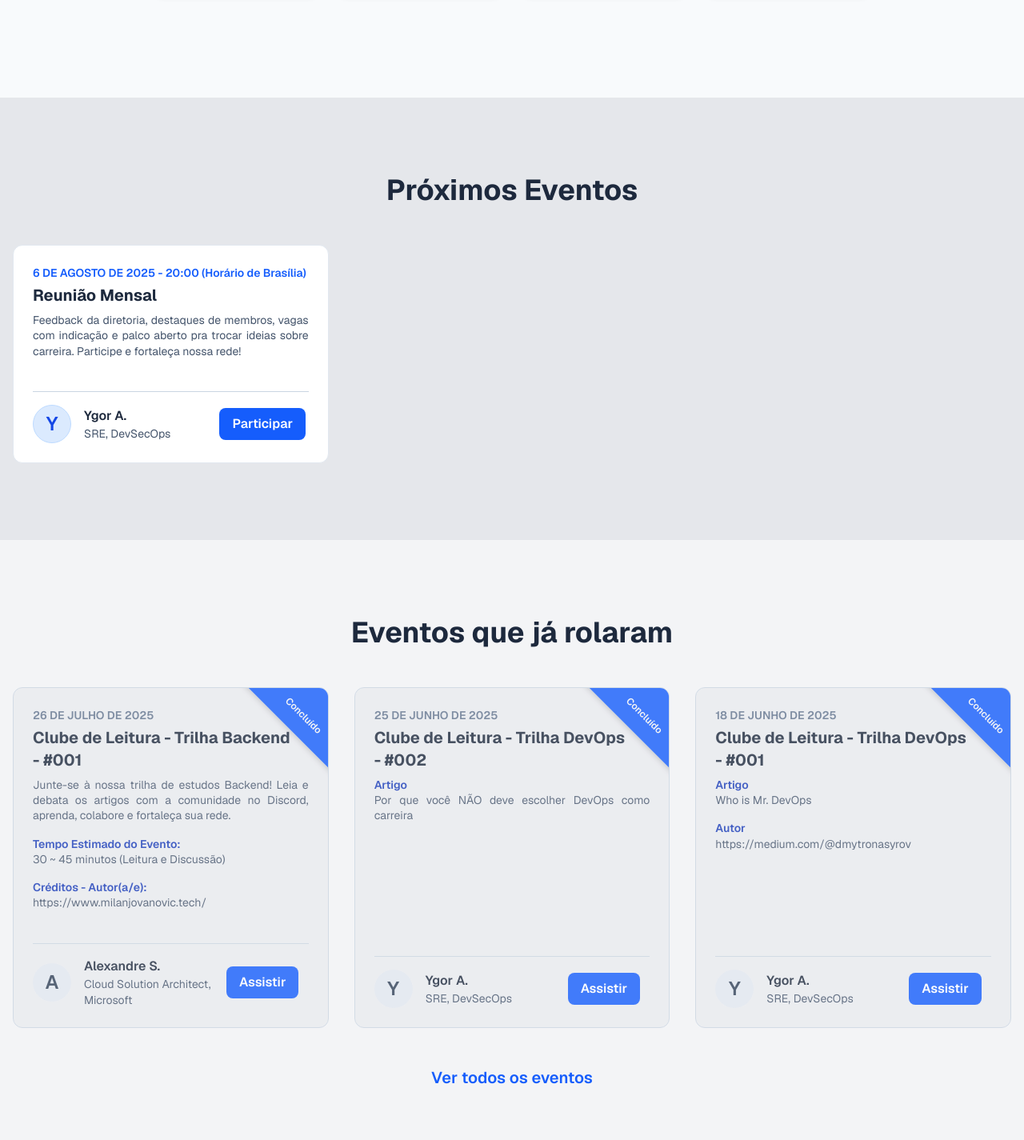
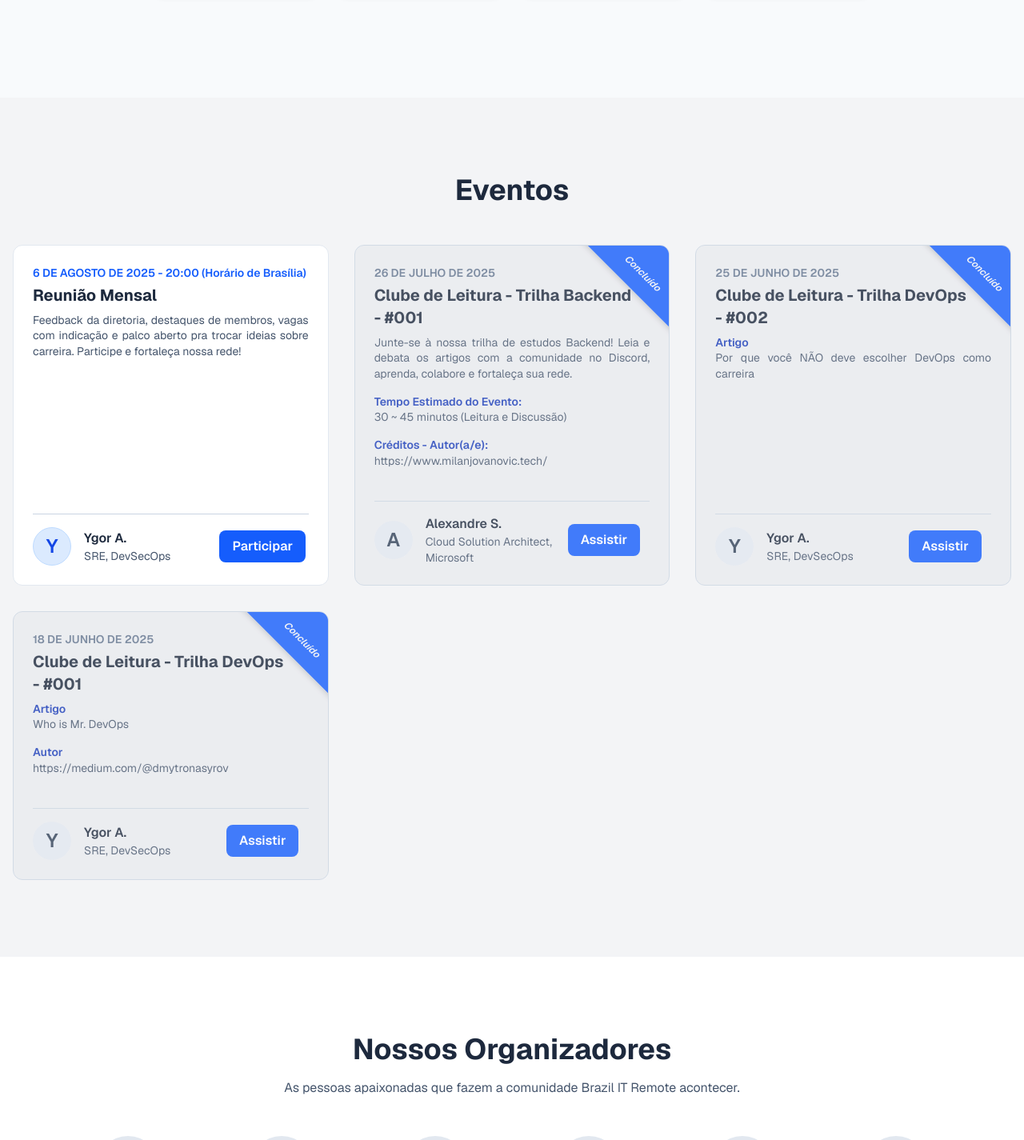
Before and after one commit to BrazilITRemote/brazilitremote-frontend, a Next.js app: page / in a window 1280 px wide. Shown: the part 540-1965 px from the top of the page at 80% size. Built offline with nearby package versions, Linux system fonts and the light colour scheme.

Commit message:
feat: consolidate event sections into a single EventsSection component

```diff
--- a/src/app/(home)/page.tsx
+++ b/src/app/(home)/page.tsx
@@ -1,15 +1,13 @@
 import AboutSection from "../../components/AboutSection";
 import OrganizersSection from "../../components/OrganizersSection";
-import UpcomingEventsSection from "../../components/UpcomingEventsSection";
-import PastEventsSection from "../../components/PastEventsSection";
+import EventsSection from "../../components/EventsSection";
 import DiscordSection from "../../components/DiscordSection";
 
 export default function Home() {
   return (
     <>
       <AboutSection />
-      <UpcomingEventsSection />
-      <PastEventsSection />
+      <EventsSection />
       <OrganizersSection />
       <DiscordSection />
     </>
--- a/src/components/EventCard.tsx
+++ b/src/components/EventCard.tsx
@@ -24,7 +24,7 @@ export default function EventCard({ event, variant }: EventCardProps) {
 
   // Conditional styles based on variant
   const cardStyles = isUpcoming
-    ? "bg-white dark:bg-slate-900 border border-slate-200 dark:border-slate-700 rounded-xl p-6 flex flex-col hover:shadow-2xl hover:-translate-y-1.5 transition-all duration-300"
+    ? "bg-white dark:bg-gray-800 border border-slate-200 dark:border-slate-700 rounded-xl p-6 flex flex-col hover:shadow-2xl hover:-translate-y-1.5 transition-all duration-300"
     : "bg-gray-200/60 dark:bg-slate-800 border border-slate-300 dark:border-slate-700 rounded-xl p-6 flex flex-col opacity-80 hover:opacity-100 hover:shadow-xl hover:-translate-y-1 transition-all duration-300";
 
   const dateStyles = isUpcoming
@@ -40,12 +40,12 @@ export default function EventCard({ event, variant }: EventCardProps) {
   return (
     <div className={`relative overflow-hidden block ${cardStyles}`}>
       {isUpcoming ? null : (
-        <div className="cursor-default absolute w-64 flex flex-col items-center justify-end z-10 pb-4 min-h-20 py-6 -top-4 -right-27 rotate-45 bg-blue-600 dark:bg-slate-800 text-xs font-semibold text-gray-100 dark:text-gray-100 border border-gray-300 dark:border-gray-600 rounded shadow-md">
-          <span>Concluído</span>
+        <div className="cursor-default absolute w-65 flex flex-col items-center justify-end z-10 pb-4 min-h-20 py-6 -top-4 -right-27 rotate-45 bg-blue-600 dark:bg-slate-900 text-xs font-semibold text-gray-100 dark:text-gray-100 border border-gray-300 dark:border-gray-600 rounded shadow-md">
+          <span className="italic">Concluído</span>
         </div>
       )}
       <div className="mb-2">
-        <p className={dateStyles}>
+        <div className={dateStyles}>
           {isUpcoming ? (
             <div className="flex md:block flex-col items-start">
               <span>{formatEventDateTime(event.date, event.time)}</span>
@@ -54,7 +54,7 @@ export default function EventCard({ event, variant }: EventCardProps) {
           ) : (
             formatEventDate(event.date)
           )}
-        </p>
+        </div>
         <h3 className="text-xl font-bold text-slate-800 dark:text-white mt-1 pr-5">
           {event.title}
         </h3>
--- /dev/null
+++ b/src/components/EventsSection.tsx
@@ -0,0 +1,45 @@
+import { events, getUpcomingEvents, getPastEvents } from "../lib/events";
+import EventCard from "./EventCard";
+
+export default function EventsSection() {
+  const upcomingEvents = getUpcomingEvents(events);
+  const pastEvents = getPastEvents(events);
+
+  const allEvents = [...upcomingEvents, ...pastEvents];
+
+  return (
+    <>
+      {/* Upcoming Events Section */}
+      <section
+        id="eventos"
+        className="py-20 lg:py-24 bg-gray-100 dark:bg-gray-800"
+      >
+        <div className="container mx-auto px-4">
+          <h2 className="text-3xl lg:text-4xl font-bold text-center text-slate-800 dark:text-white mb-12">
+            Eventos
+          </h2>
+          {allEvents.length > 0 ? (
+            <div className="grid md:grid-cols-2 lg:grid-cols-3 gap-8">
+              {allEvents.map((event, index) => (
+                <EventCard
+                  key={`event-${event.date}-${index}`}
+                  event={event}
+                  variant={
+                    new Date(event.date) > new Date() ? "upcoming" : "past"
+                  }
+                />
+              ))}
+            </div>
+          ) : (
+            <div className="text-center py-12">
+              <p className="text-lg text-slate-600 dark:text-slate-400">
+                Nenhum evento programado no momento. Fique ligado nas nossas
+                redes sociais!
+              </p>
+            </div>
+          )}
+        </div>
+      </section>
+    </>
+  );
+}
--- a/src/components/PastEventsSection.tsx
+++ /dev/null
@@ -1,35 +0,0 @@
-import Link from "next/link";
-import { events, getPastEvents } from "../lib/events";
-import EventCard from "./EventCard";
-
-export default function PastEventsSection() {
-  const pastEvents = getPastEvents(events);
-
-  return (
-    <section className="py-20 lg:py-24 bg-gray-100 dark:bg-slate-700">
-      <div className="container mx-auto px-4">
-        <h2 className="text-3xl lg:text-4xl font-bold text-center text-slate-800 dark:text-white mb-12">
-          Eventos que já rolaram
-        </h2>
-        <div className="grid md:grid-cols-2 lg:grid-cols-3 gap-8">
-          {pastEvents.map((event, index) => (
-            <EventCard
-              key={`${event.date}-${index}`}
-              event={event}
-              variant="past"
-            />
-          ))}
-        </div>
-        <div className="text-center mt-12">
-          <Link
-            href="/eventos"
-            className="text-lg lg:text-xl text-blue-600 dark:text-blue-400 font-semibold hover:underline"
-            rel="noopener noreferrer"
-          >
-            Ver todos os eventos
-          </Link>
-        </div>
-      </div>
-    </section>
-  );
-}
--- a/src/components/UpcomingEventsSection.tsx
+++ /dev/null
@@ -1,28 +0,0 @@
-import { events, getUpcomingEvents } from "../lib/events";
-import EventCard from "./EventCard";
-
-export default function UpcomingEventsSection() {
-  const upcomingEvents = getUpcomingEvents(events);
-
-  return (
-    <section
-      id="eventos"
-      className="py-20 lg:py-24 bg-gray-200 dark:bg-gray-800"
-    >
-      <div className="container mx-auto px-4">
-        <h2 className="text-3xl lg:text-4xl font-bold text-center text-slate-800 dark:text-white mb-12">
-          Próximos Eventos
-        </h2>
-        <div className="grid md:grid-cols-2 lg:grid-cols-3 gap-8">
-          {upcomingEvents.map((event, index) => (
-            <EventCard
-              key={`${event.date}-${index}`}
-              event={event}
-              variant="upcoming"
-            />
-          ))}
-        </div>
-      </div>
-    </section>
-  );
-}
```
